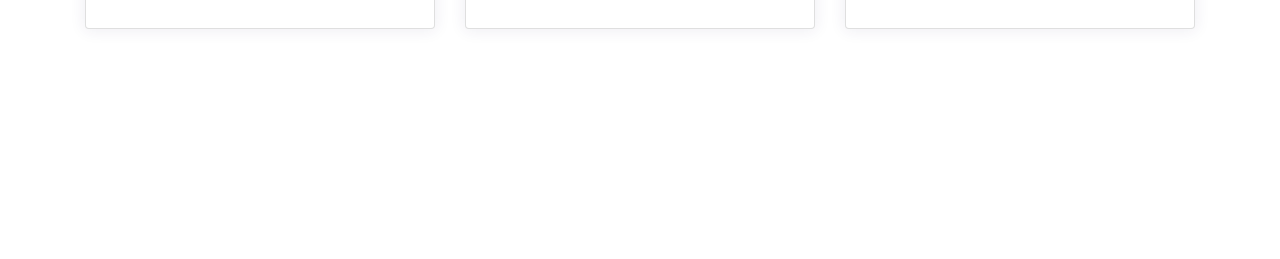
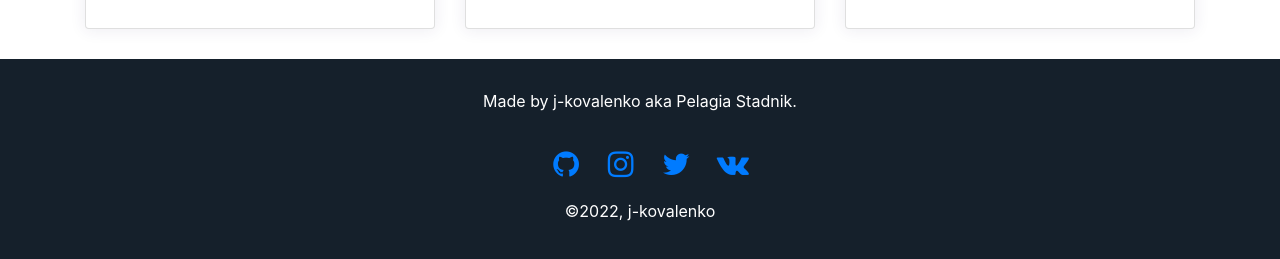
Before and after one commit to j-kovalenko/basic-shop, a Flask app: page / in a window 1280 px wide. Shown: the part 620-879 px from the top of the page. Before the commit the page ends 649 px from the top, so only its background shows below. Run offline with Flask 2, Linux system fonts and the light colour scheme; some libraries are stand-ins or nearby versions.

Commit message:
edited a footer

```diff
--- a/static/css/style.css
+++ b/static/css/style.css
@@ -22,6 +22,9 @@
 
 body{
     margin-top:20px;
+	min-height: 100vh;
+    display: flex;
+    flex-direction: column;
     /* background:#eee; */
 }
 .ui-w-40 {
@@ -51,6 +54,7 @@ footer {
 	padding-top: 30px;
 	color: #FFFFFF;
 	padding-bottom: 20px;
+	margin-top: auto;
 }
 
 .fa {
--- a/templates/base.html
+++ b/templates/base.html
@@ -34,13 +34,13 @@
 <main role="main" class="container">
     {% block content %}{% endblock %}
 </main>
-<!--<footer>-->
-<!--    <p>Made by j-kovalenko aka Pelagia Stadnik.</p>-->
-<!--    <a href="https://github.com/j-kovalenko/" class="fa fa-github"></a>-->
-<!--    <a href="https://instagram.com/jkovalenk0/" class="fa fa-instagram"></a>-->
-<!--    <a href="#" class="fa fa-twitter"></a>-->
-<!--    <a href="https://vk.com/jjj07" class="fa fa-vk"></a>-->
-<!--    <p>©2022, j-kovalenko</p>-->
-<!--</footer>-->
+<footer>
+    <p>Made by j-kovalenko aka Pelagia Stadnik.</p>
+    <a href="https://github.com/j-kovalenko/" class="fa fa-github"></a>
+    <a href="https://instagram.com/jkovalenk0/" class="fa fa-instagram"></a>
+    <a href="#" class="fa fa-twitter"></a>
+    <a href="https://vk.com/jjj07" class="fa fa-vk"></a>
+    <p>©2022, j-kovalenko</p>
+</footer>
 </body>
 </html>
--- a/templates/cart2.html
+++ b/templates/cart2.html
@@ -22,8 +22,12 @@
                         </tr>
                     </thead>
                     {% if total == 0 %}
+                    <tbody>
                     <tr>
                         <th colspan="5">Ваша корзина пуста</th>
+                        </tbody>
+                        </table>
+                        </div>
                     </tr>
                     {%else%}
                     <tbody>
--- a/templates/index.html
+++ b/templates/index.html
@@ -1,7 +1,7 @@
 {% extends "base.html" %}
 {% block content %}
 <h1>Добрый день</h1>
-<div class="row row-cols-1 row-cols-md-3 g-4">
+<div class="row row-cols-1 row-cols-md-3 g-4" style="margin-bottom: 80px;">
     <div class="col">
         <div class="card h-100">
             <img src="https://miakademi.com.tr/wp-content/uploads/2019/03/hoodie-with-zipper-2.jpg" class="card-img-top" alt="Фото кофты">
```
